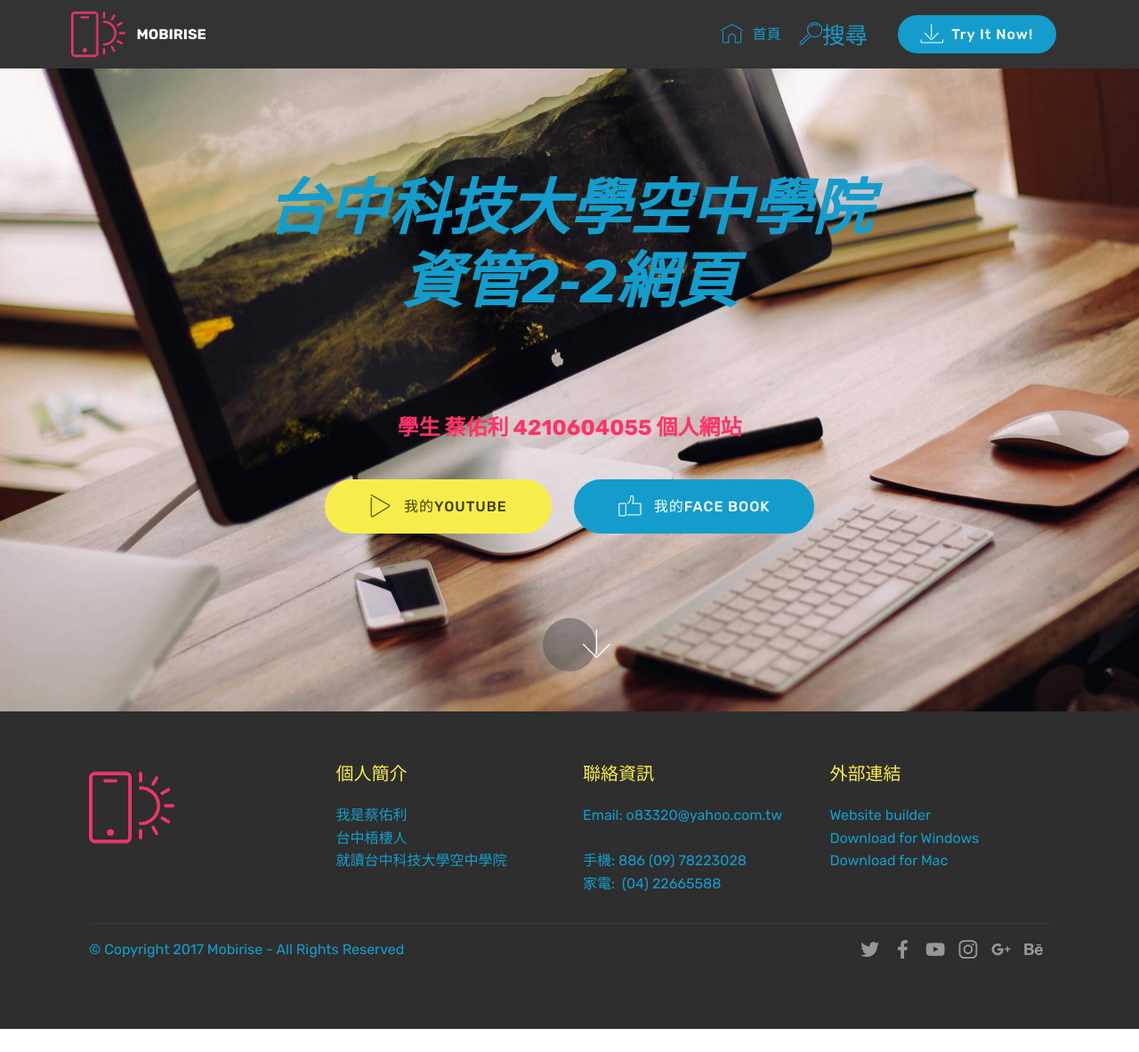
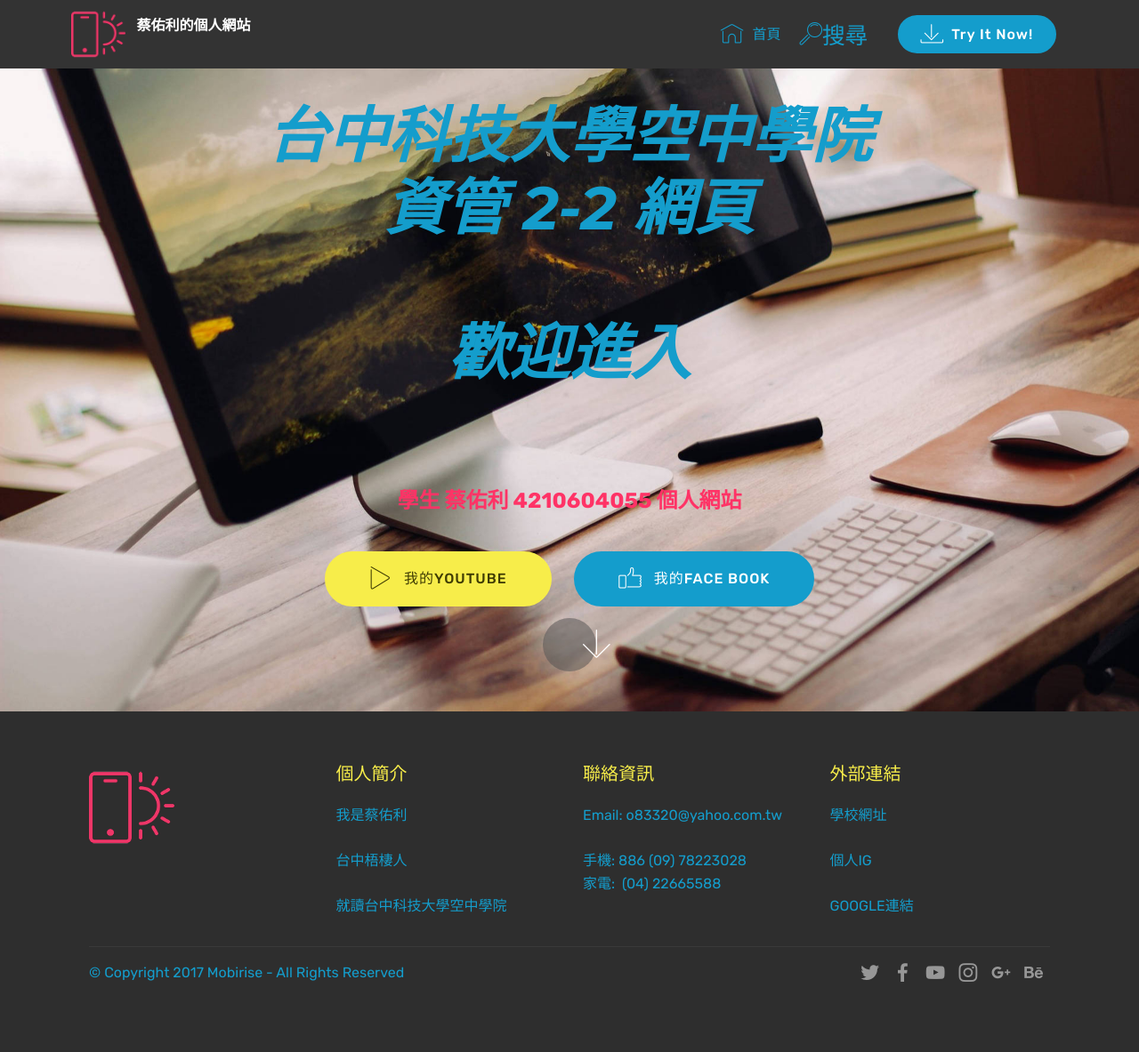
Before and after one commit to o83320/o83320.github.io, a plain HTML site: page index.html in a window 1280 px wide. Shown: the whole page at 89% size. Before the commit the page ends 1157 px from the top, so only its background shows below. Drawn offline with Linux system fonts and the light colour scheme; files whose address does not match are found by name.

Commit message:
create github pages

```diff
--- a/index.html
+++ b/index.html
@@ -44,11 +44,7 @@
                          <img src="assets/images/logo2.png" alt="Mobirise" style="height: 3.8rem;">
                     </a>
                 </span>
-                <span class="navbar-caption-wrap">
-                    <a class="navbar-caption text-white display-4" href="https://mobirise.com">
-                        MOBIRISE
-                    </a>
-                </span>
+                <span class="navbar-caption-wrap"><a class="navbar-caption text-white display-4" href="https://mobirise.com">蔡佑利的個人網站<br><br></a></span>
             </div>
         </div>
         <div class="collapse navbar-collapse" id="navbarSupportedContent">
@@ -67,7 +63,7 @@
     </nav>
 </section>
 
-<section class="engine"><a href="https://mobirise.info/o">free portfolio web templates</a></section><section class="cid-qTkA127IK8 mbr-fullscreen mbr-parallax-background" id="header2-1">
+<section class="engine"><a href="https://mobirise.info/s">bootstrap theme</a></section><section class="cid-qTkA127IK8 mbr-fullscreen mbr-parallax-background" id="header2-1">
 
 
 
@@ -77,7 +73,7 @@
         <div class="row justify-content-md-center">
             <div class="mbr-white col-md-10">
                 <h1 class="mbr-section-title mbr-bold pb-3 mbr-fonts-style display-1"><em>台中科技大學空中學院
-</em><div><em>資管2-2網頁</em></div><div><em><br></em></div></h1>
+</em><div><em>資管 2-2 網頁</em></div><br><div><em>歡迎進入</em></div><div><em><br></em></div></h1>
 
                 <p class="mbr-text pb-3 mbr-fonts-style display-5"><strong>學生 蔡佑利 4210604055 個人網站</strong><br></p>
                 <div class="mbr-section-btn"><a class="btn btn-md btn-success display-4" href="https://www.youtube.com/channel/UCjFq1KQLkWD-SmJyF0acw3w?view_as=subscriber" target="_blank"><span class="mbri-play mbr-iconfont mbr-iconfont-btn"></span>我的YOUTUBE</a>
@@ -109,7 +105,7 @@
             </div>
             <div class="col-12 col-md-3 mbr-fonts-style display-7">
                 <h5 class="pb-3">個人簡介</h5>
-                <p class="mbr-text">我是蔡佑利<br>台中梧棲人<br>就讀台中科技大學空中學院</p>
+                <p class="mbr-text">我是蔡佑利<br><br>台中梧棲人<br><br>就讀台中科技大學空中學院</p>
             </div>
             <div class="col-12 col-md-3 mbr-fonts-style display-7">
                 <h5 class="pb-3">聯絡資訊</h5>
@@ -118,11 +114,7 @@
             </div>
             <div class="col-12 col-md-3 mbr-fonts-style display-7">
                 <h5 class="pb-3">外部連結</h5>
-                <p class="mbr-text">
-                    <a class="text-primary" href="https://mobirise.com/">Website builder</a>
-                    <br><a class="text-primary" href="https://mobirise.com/mobirise-free-win.zip">Download for Windows</a>
-                    <br><a class="text-primary" href="https://mobirise.com/mobirise-free-mac.zip">Download for Mac</a>
-                </p>
+                <p class="mbr-text">學校網址&nbsp;<br><br>個人IG<br><br>GOOGLE連結</p>
             </div>
         </div>
         <div class="footer-lower">
```
Also changed, not shown: page1.html (+2 -6 lines), 1 other file.
